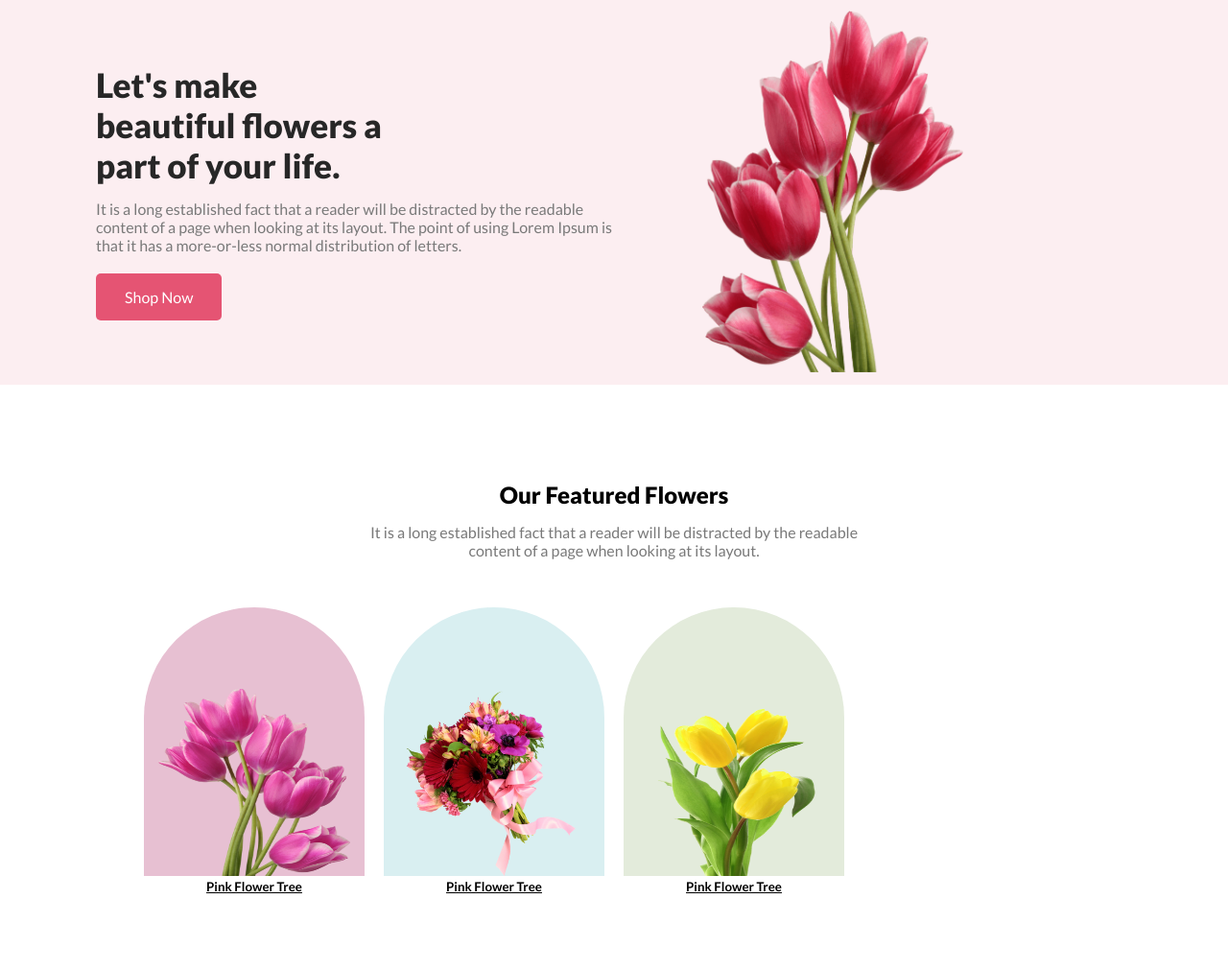
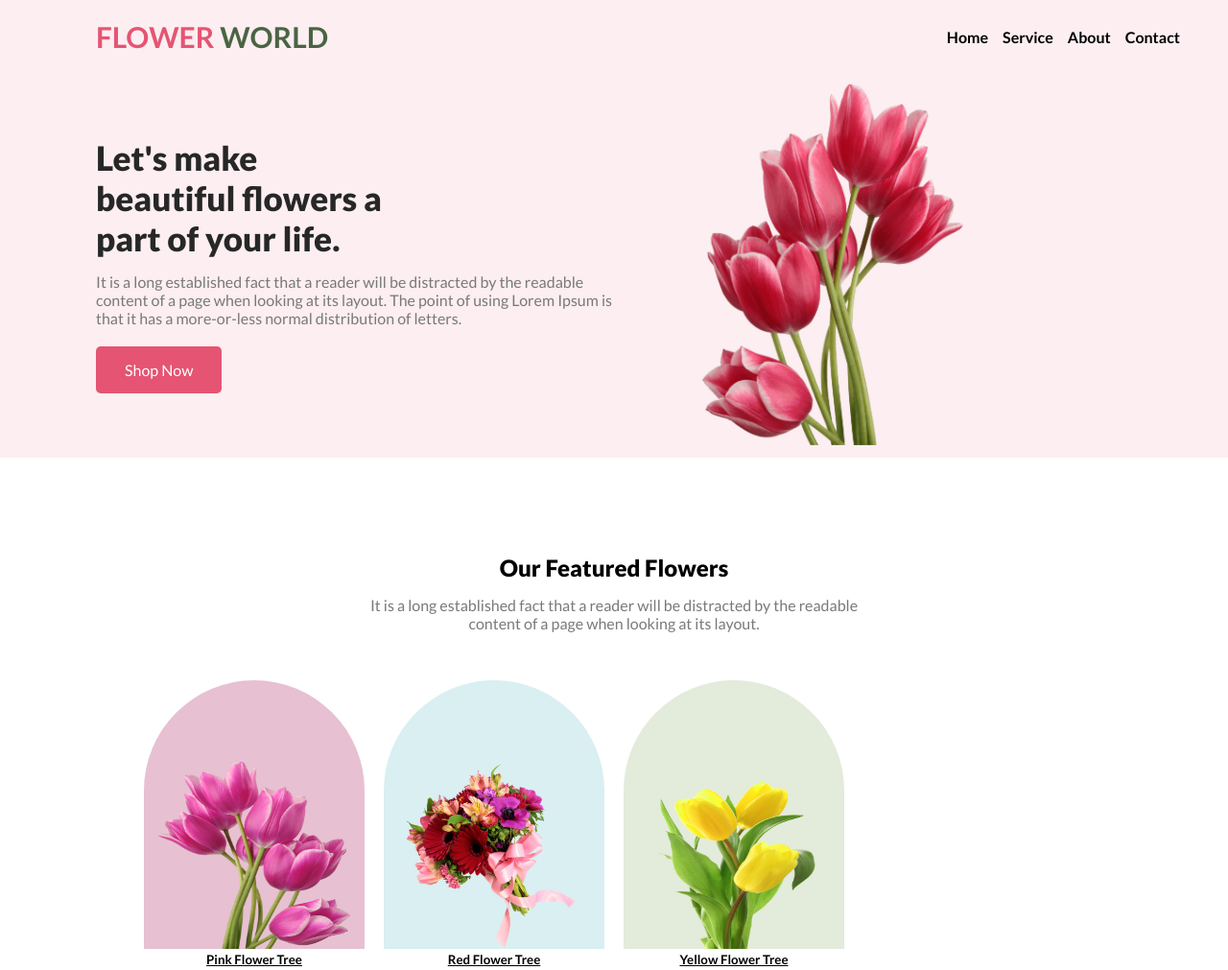
Before and after one commit to riyan1209/flower-assignment, a plain HTML site: page index.html in a window 1280 px wide. Shown: the top 1011 px of the page at 96% size. Drawn offline with Linux system fonts and the light colour scheme.

Commit message:
added navbar

```diff
--- a/index.html
+++ b/index.html
@@ -14,7 +14,21 @@
 
 </head>
 <body>
-    <header></header>
+    <header>
+        <div class="nav-container">
+            <div class="logo">
+                <span style="color: #E55473;">FLOWER</span> <span style="color: #4A6443;">WORLD</span>
+            </div>
+            <div class="nav-manus">
+                <ul class="items">
+                    <li class="items">Home</li>
+                    <li class="items">Service</li>
+                    <li class="items">About</li>
+                    <li class="items">Contact</li>
+                </ul>
+            </div>
+        </div>
+    </header>
     <main>
         <!-- Frist Banner Section START -->
 
@@ -48,11 +62,11 @@
             </div>
             <div class="box-two">
                 <img class="box-img" src="./Flower Asset/pngwing 5.png" alt="flower image two">
-                <h5 style="text-align: center;"><u>Pink Flower Tree</u></h5>
+                <h5 style="text-align: center;"><u>Red Flower Tree</u></h5>
             </div>
             <div class="box-three">
                 <img class="box-img" src="./Flower Asset/pngwing 7.png" alt="flower image three">
-                <h5 style="text-align: center;"><u>Pink Flower Tree</u></h5>
+                <h5 style="text-align: center;"><u>Yellow Flower Tree</u></h5>
             </div>
         </div>
     </section>
@@ -185,7 +199,7 @@
         <div class="footer-container">
 
 
-            <h2 style="padding: 15px; font-weight: 900;">  <span style="color: #E55473;">Flower</span> Shop</h2>
+            <h2 style="padding: 15px; font-weight: 900;">  <span style="color: #E55473;">Flower</span>Shop</h2>
             <p style="padding-top: 10px ; font-weight: 400; font-size: 12px;"> It is a long established fact that a reader will be distracted by the readable <br> content of a page when looking at its layout.</p>
             <p style="padding-top: 30px; font-size: 10px; color: #5f5e5e;">@2020-2023, FlowerShop.com. All rights reserved. </p>
 
--- a/style.css
+++ b/style.css
@@ -6,6 +6,41 @@
 
 
 }
+
+/* NAVBAR SECTION CSS */
+
+.nav-container{
+    background-color: #FCEEF1;
+    display: flex;
+    justify-content: space-between;
+    font-weight: 600;
+    align-items: center;
+    padding: 20px;
+
+}
+
+.logo{
+    margin-left: 80px;
+    font-size: 30px;
+    cursor: pointer;
+
+}
+
+.items{
+    display: flex;
+    align-items: center;
+    justify-content: center;
+    margin-right: 15px;
+    cursor: pointer;
+}
+li:hover{
+    color: green;
+    border: 1px solid green;
+    padding: 5px 15px;
+    font-weight: 800;
+
+}
+
 
 /* First banner Section Design */
 
@@ -35,6 +70,7 @@
 .first-banner-img{
     width: 300px;
     margin-left: 80px;
+
 }
 
 .btn-primary{
@@ -46,6 +82,13 @@
     font-size: 16px;
     border-radius: 5px;
     cursor: pointer;
+
+}
+
+button:hover{
+    background-color: green;
+    font-weight: 800;
+
 
 }
 
```
